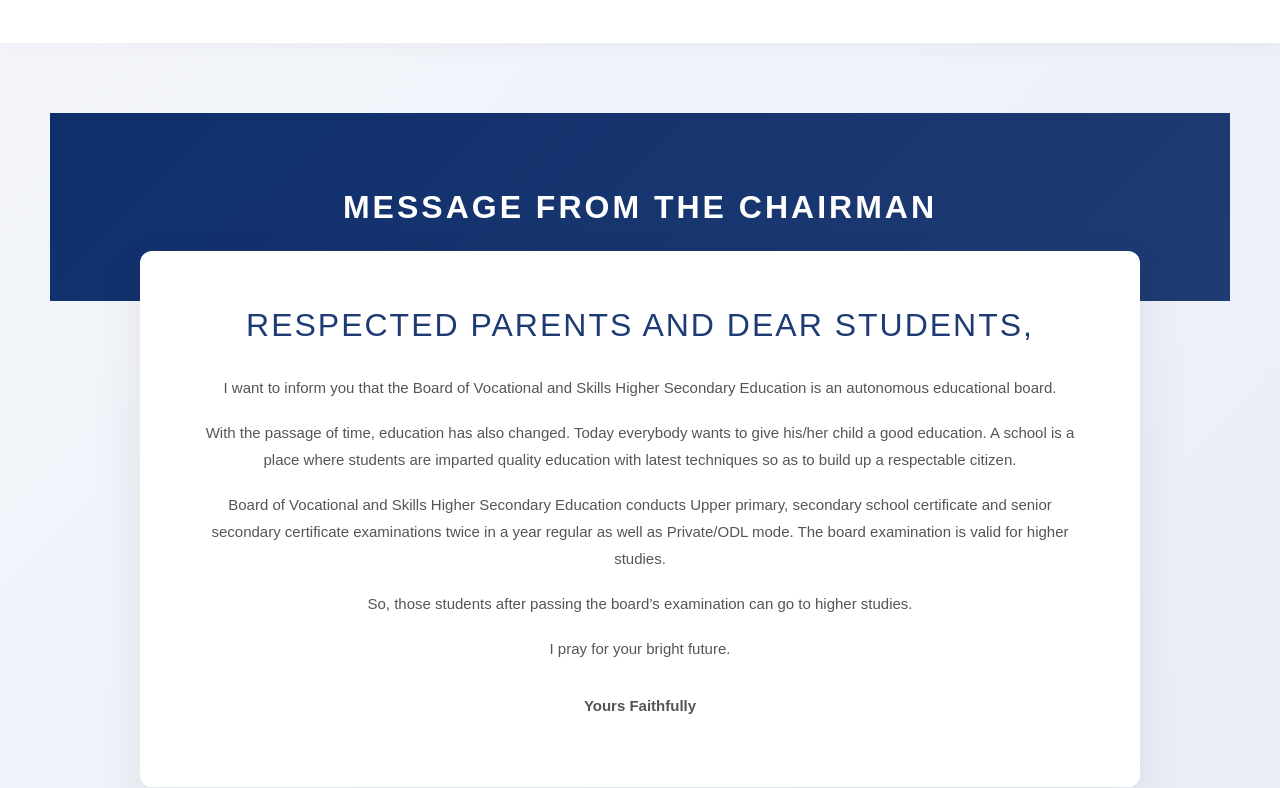
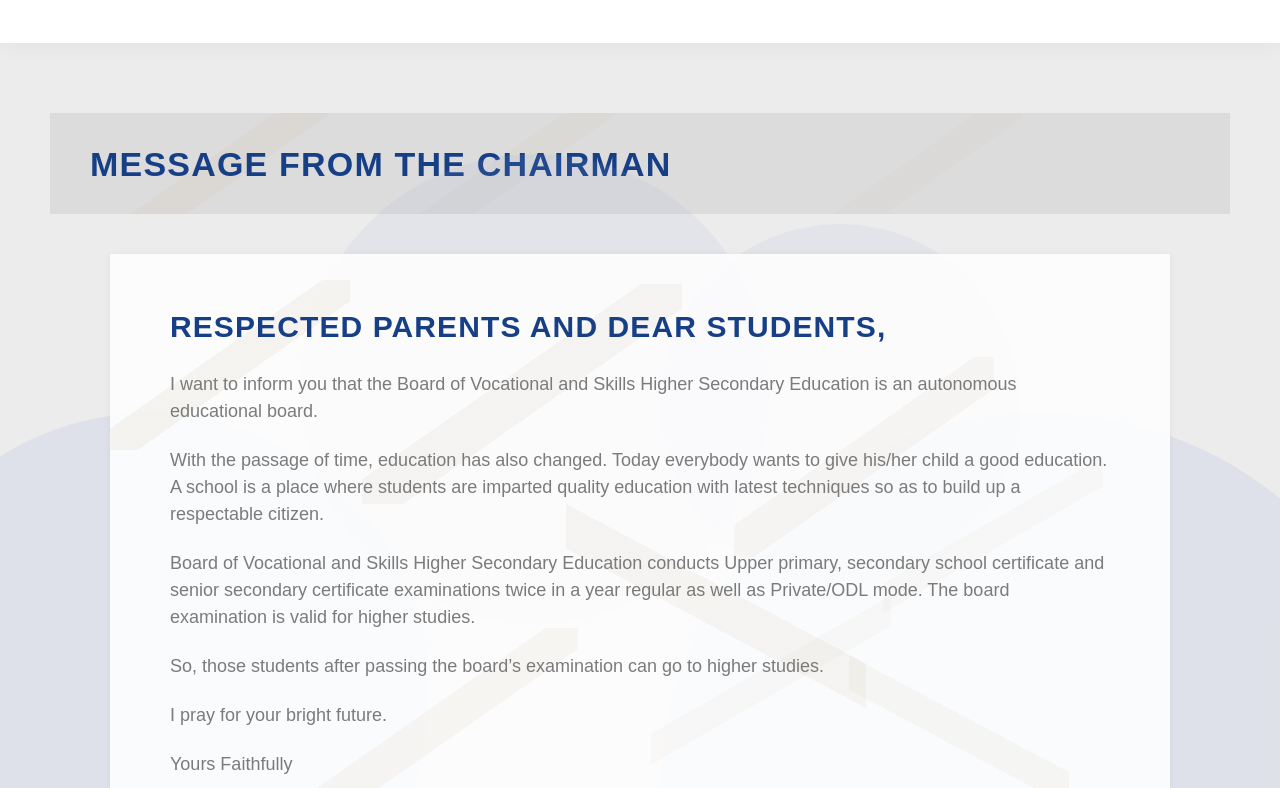
Before and after one commit to ranvijaysingh0741/ERP-SYSTEM, a React (Create React App) app in the folder frontend/: page /message-from-chairman in a window 1280 px wide. Shown: the part 392-1180 px from the top of the page. Built offline with nearby package versions, Linux system fonts and the light colour scheme.

Commit message:
chairman message

```diff
--- a/frontend/src/landing/pages/ChairmanMessage.css
+++ b/frontend/src/landing/pages/ChairmanMessage.css
@@ -1,87 +1,244 @@
-/* ============================
+@import url('https://fonts.googleapis.com/css2?family=Josefin+Sans:wght@400;500;600;700&display=swap');
+
+/* =========================
    PAGE BACKGROUND
-============================ */
-
+========================= */
 .chairman-page {
-  background: linear-gradient(135deg, #f4f6fb 0%, #e9edf7 100%);
+  position: relative;
+  min-height: 100vh;
+  background: #ececec;
   padding-bottom: 80px;
-  position: relative;
+  overflow: hidden;
+  font-family: 'Josefin Sans', sans-serif;
 }
 
-/* ============================
-   TOP BLUE BANNER
-============================ */
+/* large soft blue circles in page background */
+.chairman-page::before,
+.chairman-page::after {
+  content: "";
+  position: absolute;
+  border-radius: 50%;
+  background: rgba(138, 159, 210, 0.14);
+  z-index: 0;
+}
 
+.chairman-page::before {
+  width: 560px;
+  height: 560px;
+  left: -130px;
+  top: 370px;
+}
+
+.chairman-page::after {
+  width: 760px;
+  height: 760px;
+  right: -140px;
+  top: 370px;
+}
+
+/* extra faded circles */
+.chairman-container::before,
+.chairman-container::after {
+  content: "";
+  position: absolute;
+  border-radius: 50%;
+  background: rgba(138, 159, 210, 0.10);
+  z-index: 0;
+  pointer-events: none;
+}
+
+.chairman-container::before {
+  width: 470px;
+  height: 470px;
+  left: 250px;
+  top: -60px;
+}
+
+.chairman-container::after {
+  width: 360px;
+  height: 360px;
+  right: 210px;
+  top: 10px;
+}
+
+/* =========================
+   TOP TITLE STRIP
+========================= */
 .chairman-banner {
-  background: linear-gradient(135deg, #0f2f6b, #1f3b73);
-  padding: 70px 20px;
-  text-align: center;
-  color: white;
   position: relative;
+  z-index: 1;
+  background: #dcdcdc;
+  padding: 26px 0 24px;
+  margin-top: 0;
   overflow: hidden;
 }
 
-.chairman-banner h1 {
-  font-size: 32px;
-  letter-spacing: 3px;
-  font-weight: 600;
+/* light beige triangle pattern in heading strip */
+.chairman-banner::before {
+  content: "";
+  position: absolute;
+  inset: 0;
+  background:
+    linear-gradient(145deg, transparent 0 44%, rgba(210, 197, 175, 0.18) 44% 56%, transparent 56%) 2% 0% / 270px 140px no-repeat,
+    linear-gradient(145deg, transparent 0 44%, rgba(210, 197, 175, 0.13) 44% 56%, transparent 56%) 34% 0% / 250px 140px no-repeat,
+    linear-gradient(145deg, transparent 0 44%, rgba(210, 197, 175, 0.10) 44% 56%, transparent 56%) 78% 0% / 240px 140px no-repeat;
+  pointer-events: none;
 }
 
-/* ============================
-   MAIN CARD
-============================ */
+.chairman-banner h1 {
+  position: relative;
+  z-index: 1;
+  max-width: 1240px;
+  margin: 0 auto;
+  padding: 0 40px;
+  color: #173f86;
+  font-size: 34px;
+  font-weight: 700;
+  letter-spacing: 1.2px;
+  text-transform: uppercase;
+  text-align: left;
+}
 
+/* =========================
+   CONTENT WRAPPER
+========================= */
 .chairman-container {
+  position: relative;
+  z-index: 1;
   display: flex;
   justify-content: center;
-  margin-top: -50px;
+  padding: 40px 60px 0;
 }
 
+/* =========================
+   MAIN CONTENT BOX
+========================= */
 .chairman-card {
-  background: white;
-  max-width: 1000px;
-  width: 90%;
+  position: relative;
+  width: 100%;
+  max-width: 1200px;
+  background: rgba(255, 255, 255, 0.86);
   padding: 50px 60px;
-  border-radius: 12px;
-  box-shadow: 0 20px 50px rgba(0, 0, 0, 0.08);
-  position: relative;
+  box-shadow: 0 1px 8px rgba(0, 0, 0, 0.05);
+  overflow: hidden;
+  z-index: 1;
+  text-align: left;
 }
 
-/* Title inside card */
-
-.chairman-card h2 {
-  color: #1f3b73;
-  margin-bottom: 25px;
-  letter-spacing: 2px;
+/* beige triangle patterns inside card */
+.chairman-card::before,
+.chairman-card::after {
+  content: "";
+  position: absolute;
+  inset: 0;
+  pointer-events: none;
+  z-index: 0;
 }
 
-/* Paragraph */
+.chairman-card::before {
+  background:
+    linear-gradient(145deg, transparent 0 44%, rgba(210, 197, 175, 0.16) 44% 56%, transparent 56%) 0% 6% / 240px 170px no-repeat,
+    linear-gradient(145deg, transparent 0 44%, rgba(210, 197, 175, 0.14) 44% 56%, transparent 56%) 34% 8% / 320px 220px no-repeat,
+    linear-gradient(145deg, transparent 0 44%, rgba(210, 197, 175, 0.12) 44% 56%, transparent 56%) 78% 26% / 260px 200px no-repeat,
+    linear-gradient(28deg, transparent 0 44%, rgba(210, 197, 175, 0.14) 44% 56%, transparent 56%) 60% 64% / 300px 210px no-repeat,
+    linear-gradient(145deg, transparent 0 44%, rgba(210, 197, 175, 0.12) 44% 56%, transparent 56%) 26% 90% / 260px 180px no-repeat,
+    linear-gradient(28deg, transparent 0 44%, rgba(210, 197, 175, 0.11) 44% 56%, transparent 56%) 88% 92% / 220px 170px no-repeat;
+}
+
+.chairman-card::after {
+  background:
+    linear-gradient(150deg, transparent 0 45%, rgba(210, 197, 175, 0.08) 45% 55%, transparent 55%) 92% 46% / 220px 170px no-repeat,
+    linear-gradient(150deg, transparent 0 45%, rgba(210, 197, 175, 0.08) 45% 55%, transparent 55%) 66% 80% / 240px 170px no-repeat;
+}
+
+.chairman-card > * {
+  position: relative;
+  z-index: 1;
+}
+
+/* =========================
+   TEXT STYLING
+========================= */
+.chairman-card h2 {
+  margin: 0 0 22px;
+  color: #173f86;
+  font-size: 30px;
+  font-weight: 700;
+  letter-spacing: 1.1px;
+  text-transform: uppercase;
+  text-align: left;
+}
 
 .chairman-card p {
-  line-height: 1.8;
-  color: #555;
-  margin-bottom: 18px;
-  font-size: 15px;
+  margin: 0 0 22px;
+  color: #7b7b7b;
+  font-size: 18px;
+  line-height: 1.5;
+  font-weight: 500;
+  text-align: left;
 }
 
-/* Signature */
-
 .signature {
-  margin-top: 30px;
-  font-weight: 600;
-  color: #1f3b73;
+  margin-top: 18px;
+  color: #7b7b7b;
+  font-size: 18px;
+  font-weight: 500;
+  text-align: left;
 }
 
-/* ============================
+/* =========================
    RESPONSIVE
-============================ */
+========================= */
+@media (max-width: 1100px) {
+  .chairman-banner h1 {
+    font-size: 28px;
+    padding: 0 28px;
+  }
+
+  .chairman-container {
+    padding: 30px 24px 0;
+  }
+
+  .chairman-card {
+    padding: 36px 32px;
+  }
+
+  .chairman-card h2 {
+    font-size: 24px;
+  }
+
+  .chairman-card p,
+  .signature {
+    font-size: 16px;
+  }
+}
 
 @media (max-width: 768px) {
-  .chairman-card {
-    padding: 30px;
+  .chairman-banner {
+    padding: 18px 0;
   }
 
   .chairman-banner h1 {
     font-size: 22px;
+    padding: 0 16px;
+  }
+
+  .chairman-container {
+    padding: 20px 14px 0;
+  }
+
+  .chairman-card {
+    padding: 24px 18px 28px;
+  }
+
+  .chairman-card h2 {
+    font-size: 20px;
+    line-height: 1.35;
+  }
+
+  .chairman-card p,
+  .signature {
+    font-size: 15px;
+    line-height: 1.55;
   }
 }
```
